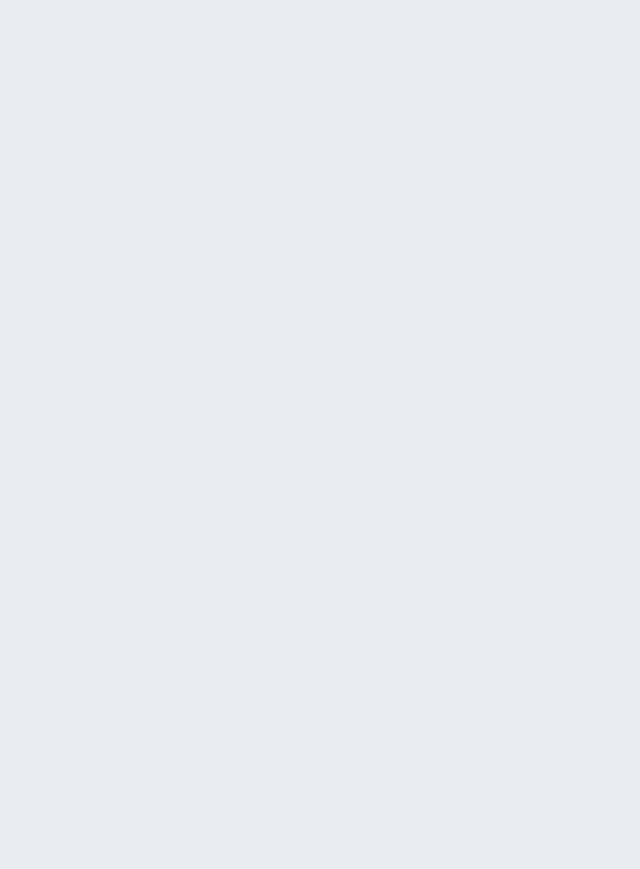
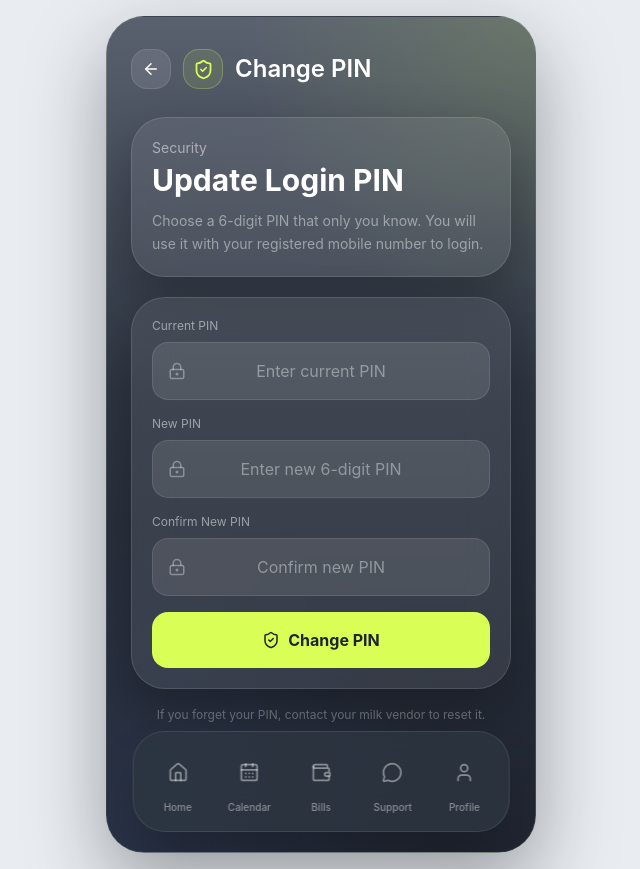
Before and after one commit to SambhavxGupta/Milk-Connect-Powered-by-Milk-Assistant, a React (Vite) app in the folder milk-assist/: page /change-pin in a window 1280 px wide. Before the commit this address had no page. Shown: the whole page, without its empty margins (319-959 px from the left). Before the commit the page ends 800 px from the top, so only its background shows below. Built offline with nearby package versions, Linux system fonts and the light colour scheme.

Commit message:
Add customer change PIN feature

```diff
--- a/milk-assist/src/App.jsx
+++ b/milk-assist/src/App.jsx
@@ -12,12 +12,14 @@ import AddOrder from './pages/AddOrder'
 import Cart from './pages/Cart'
 import ProductDetail from './pages/ProductDetail'
 import History from './pages/History'
+import ChangePin from './pages/ChangePin'
 
 export default function App() {
   return (
     <BrowserRouter>
     <ToastProvider />
       <Routes>
+        <Route path="/change-pin" element={<ChangePin />} />
         <Route path="/support" element={<Support />} />
         <Route path="/" element={<Splash />} />
         <Route path="/login" element={<Login />} />
--- a/milk-assist/src/pages/Account.jsx
+++ b/milk-assist/src/pages/Account.jsx
@@ -1,5 +1,5 @@
 import InstallAppCard from '../components/InstallAppCard'
-import { LogOut, Phone, User, Wallet, Milk, Home } from 'lucide-react'
+import { LogOut, Phone, User, Wallet, Milk, Home, KeyRound } from 'lucide-react'
 import { useNavigate } from 'react-router-dom'
 import FloatingBottomNav from '../components/FloatingBottomNav'
 import PageHeader from '../components/PageHeader'
@@ -66,6 +66,26 @@ export default function Account() {
             <h3 className="text-lg font-semibold mt-1">{flatNo}</h3>
           </div>
 
+          <div
+  onClick={() => navigate('/change-pin')}
+  className="glass-card rounded-[28px] p-5 mb-5 flex items-center justify-between press cursor-pointer"
+>
+  <div className="flex items-center gap-3">
+    <div className="w-11 h-11 rounded-2xl bg-[#D9FF57]/10 border border-[#D9FF57]/25 flex items-center justify-center">
+      <KeyRound size={21} className="text-[#D9FF57]" />
+    </div>
+
+    <div>
+      <h2 className="text-xl font-bold">Change PIN</h2>
+      <p className="text-white/50 text-sm mt-1">
+        Update your secure login PIN
+      </p>
+    </div>
+  </div>
+
+  <span className="text-white/35 text-xl">›</span>
+</div>
+
           <div className="glass-card rounded-[28px] p-5 mb-5">
             <div className="flex items-center gap-3 mb-3">
               <Wallet size={22} className="text-[#D9FF57]" />
--- /dev/null
+++ b/milk-assist/src/pages/ChangePin.jsx
@@ -0,0 +1,196 @@
+import { useState } from 'react'
+import { ArrowLeft, LockKeyhole, ShieldCheck } from 'lucide-react'
+import { useNavigate } from 'react-router-dom'
+import FloatingBottomNav from '../components/FloatingBottomNav'
+import { showToast } from '../utils/toast'
+
+const API_BASE = ['localhost', '127.0.0.1'].includes(window.location.hostname)
+  ? 'http://127.0.0.1:5000'
+  : 'https://milk-connect-powered-by-milk-assistant.onrender.com'
+
+export default function ChangePin() {
+  const navigate = useNavigate()
+  const mobile = localStorage.getItem('customerMobile')
+
+  const [currentPin, setCurrentPin] = useState('')
+  const [newPin, setNewPin] = useState('')
+  const [confirmPin, setConfirmPin] = useState('')
+  const [loading, setLoading] = useState(false)
+
+  async function handleChangePin() {
+    if (currentPin.length !== 6) {
+      showToast('Enter your current 6-digit PIN', 'warning')
+      return
+    }
+
+    if (newPin.length !== 6) {
+      showToast('New PIN must be 6 digits', 'warning')
+      return
+    }
+
+    if (newPin !== confirmPin) {
+      showToast('New PIN and confirm PIN do not match', 'error')
+      return
+    }
+
+    if (currentPin === newPin) {
+      showToast('New PIN cannot be same as current PIN', 'warning')
+      return
+    }
+
+    setLoading(true)
+
+    try {
+      const res = await fetch(`${API_BASE}/api/change-pin`, {
+        method: 'POST',
+        headers: { 'Content-Type': 'application/json' },
+        body: JSON.stringify({
+          mobile,
+          current_pin: currentPin,
+          new_pin: newPin,
+        }),
+      })
+
+      const data = await res.json()
+
+      showToast(data.message, data.success ? 'success' : 'warning')
+
+      if (data.success) {
+        setCurrentPin('')
+        setNewPin('')
+        setConfirmPin('')
+
+        setTimeout(() => {
+          navigate('/account')
+        }, 600)
+      }
+    } catch (err) {
+      showToast('PIN change failed. Please try again.', 'error')
+    }
+
+    setLoading(false)
+  }
+
+  function onlyNumbers(value, setter) {
+    setter(value.replace(/\D/g, '').slice(0, 6))
+  }
+
+  return (
+    <div className="min-h-screen bg-[#E9EDF2] flex justify-center items-center px-3 py-4">
+      <div className="phone-shell">
+        <div className="h-full overflow-y-auto px-6 pt-8 pb-32 custom-scrollbar">
+          <div className="flex items-center gap-3 mb-7">
+            <button
+              onClick={() => navigate(-1)}
+              className="w-10 h-10 rounded-2xl bg-white/10 border border-white/10 flex items-center justify-center press"
+            >
+              <ArrowLeft size={18} />
+            </button>
+
+            <div className="w-10 h-10 rounded-2xl bg-[#D9FF57]/10 border border-[#D9FF57]/25 flex items-center justify-center">
+              <ShieldCheck className="text-[#D9FF57]" size={21} />
+            </div>
+
+            <h1 className="text-2xl font-semibold">Change PIN</h1>
+          </div>
+
+          <div className="glass-card rounded-[34px] p-5 mb-5">
+            <p className="text-white/50 text-sm">Security</p>
+            <h2 className="text-3xl font-bold mt-1">Update Login PIN</h2>
+            <p className="text-white/45 text-sm mt-3 leading-relaxed">
+              Choose a 6-digit PIN that only you know. You will use it with your registered mobile number to login.
+            </p>
+          </div>
+
+          <div className="glass-card rounded-[34px] p-5">
+            <div className="space-y-4">
+              <div>
+                <label className="text-white/50 text-xs mb-2 block">
+                  Current PIN
+                </label>
+
+                <div className="relative">
+                  <LockKeyhole
+                    size={18}
+                    className="absolute left-4 top-1/2 -translate-y-1/2 text-white/35"
+                  />
+
+                  <input
+                    value={currentPin}
+                    onChange={(e) => onlyNumbers(e.target.value, setCurrentPin)}
+                    placeholder="Enter current PIN"
+                    type="password"
+                    inputMode="numeric"
+                    maxLength={6}
+                    className="w-full rounded-2xl bg-white/10 border border-white/10 px-11 py-4 outline-none text-white text-center placeholder:text-white/35 focus:border-[#D9FF57]/50"
+                  />
+                </div>
+              </div>
+
+              <div>
+                <label className="text-white/50 text-xs mb-2 block">
+                  New PIN
+                </label>
+
+                <div className="relative">
+                  <LockKeyhole
+                    size={18}
+                    className="absolute left-4 top-1/2 -translate-y-1/2 text-white/35"
+                  />
+
+                  <input
+                    value={newPin}
+                    onChange={(e) => onlyNumbers(e.target.value, setNewPin)}
+                    placeholder="Enter new 6-digit PIN"
+                    type="password"
+                    inputMode="numeric"
+                    maxLength={6}
+                    className="w-full rounded-2xl bg-white/10 border border-white/10 px-11 py-4 outline-none text-white text-center placeholder:text-white/35 focus:border-[#D9FF57]/50"
+                  />
+                </div>
+              </div>
+
+              <div>
+                <label className="text-white/50 text-xs mb-2 block">
+                  Confirm New PIN
+                </label>
+
+                <div className="relative">
+                  <LockKeyhole
+                    size={18}
+                    className="absolute left-4 top-1/2 -translate-y-1/2 text-white/35"
+                  />
+
+                  <input
+                    value={confirmPin}
+                    onChange={(e) => onlyNumbers(e.target.value, setConfirmPin)}
+                    placeholder="Confirm new PIN"
+                    type="password"
+                    inputMode="numeric"
+                    maxLength={6}
+                    className="w-full rounded-2xl bg-white/10 border border-white/10 px-11 py-4 outline-none text-white text-center placeholder:text-white/35 focus:border-[#D9FF57]/50"
+                  />
+                </div>
+              </div>
+
+              <button
+                onClick={handleChangePin}
+                disabled={loading}
+                className="w-full mt-3 bg-[#D9FF57] text-[#1F2430] font-bold p-4 rounded-2xl flex items-center justify-center gap-2 press disabled:opacity-50"
+              >
+                <ShieldCheck size={18} />
+                {loading ? 'Updating...' : 'Change PIN'}
+              </button>
+            </div>
+          </div>
+
+          <p className="text-white/35 text-xs text-center mt-4 leading-relaxed">
+            If you forget your PIN, contact your milk vendor to reset it.
+          </p>
+        </div>
+
+        <FloatingBottomNav />
+      </div>
+    </div>
+  )
+}
```
Also changed, not shown: 2 other files (tests, documents, lock files or other folders).
